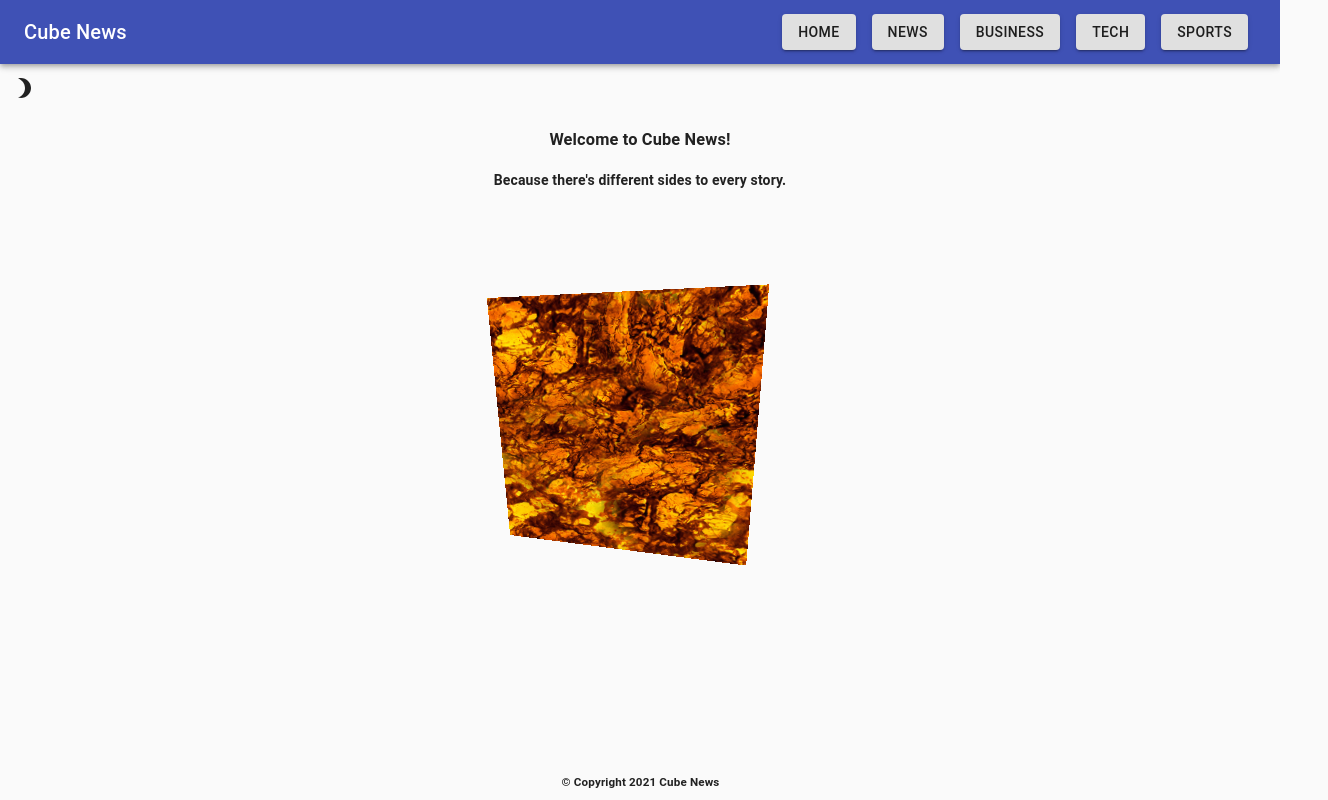
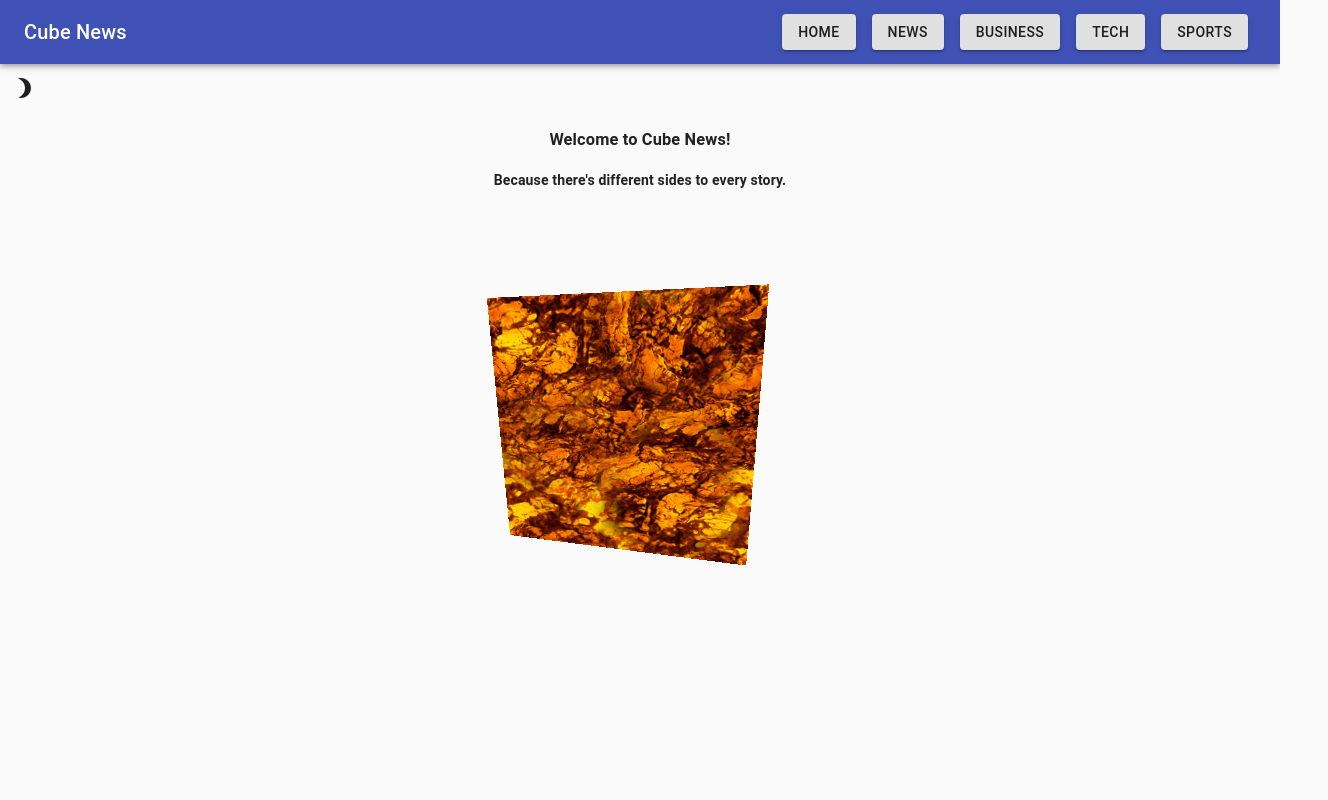
Before and after one commit to smithscarborough/cube-news-app, a React (Create React App) app: page / in a window 1280 px wide. Shown: the whole page, 1328 px wide, since content can reach past the window. Built offline with nearby package versions, Linux system fonts and the light colour scheme.

Commit message:
remove copyright container from bottom of home page

```diff
--- a/src/App.css
+++ b/src/App.css
@@ -2,7 +2,7 @@ html,
 body {
   box-sizing: border-box;
   overflow-x: hidden;
-  width: 100vw;
+  width: 100%;
 }
 
 .container {
--- a/src/pages/Home.js
+++ b/src/pages/Home.js
@@ -7,9 +7,9 @@ export default function Home() {
             <h3>Welcome to Cube News!</h3>
             <h4>Because there's different sides to every story.</h4>
             <ThreeScene />
-            <Box position="absolute" bottom="0" width="100%" height="45px" align="center" paddingRight="95px">
+            {/* <Box position="absolute" bottom="0" width="100%" height="45px" align="center" paddingRight="95px" zIndex="-100">
                 <h5>&#169; Copyright 2021 Cube News</h5>
-            </Box>
+            </Box> */}
         </Container>
     )
 }
```
